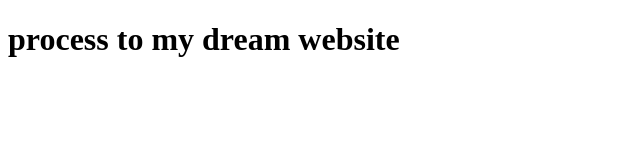
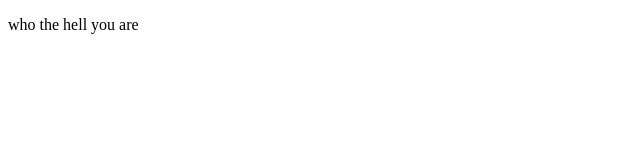
Before and after one commit to amijabid330/amarproject, a plain HTML site: page index.html in a window 1280 px wide. Shown: the whole page, without its empty margins (0-640 px from the left). Drawn offline with Linux system fonts and the light colour scheme.

Commit message:
first commit

```diff
--- a/processtowebsite.html
+++ b/index.html
@@ -7,6 +7,6 @@
     <title>Document</title>
 </head>
 <body>
-    <h1>process to my dream website</h1>
+    <p>who the hell you are</p>
 </body>
 </html>
```
Also changed, not shown: 1 other file.
